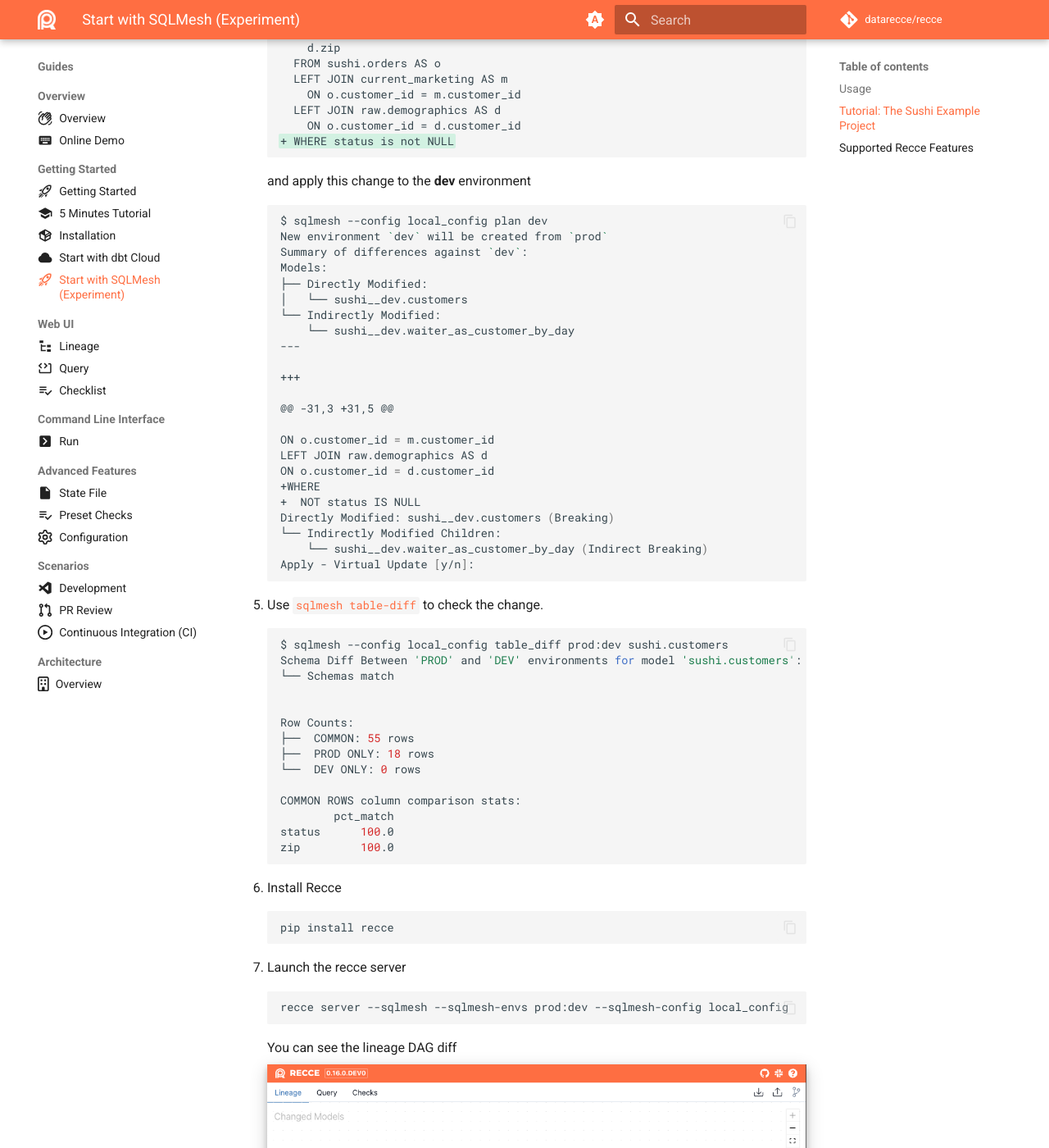
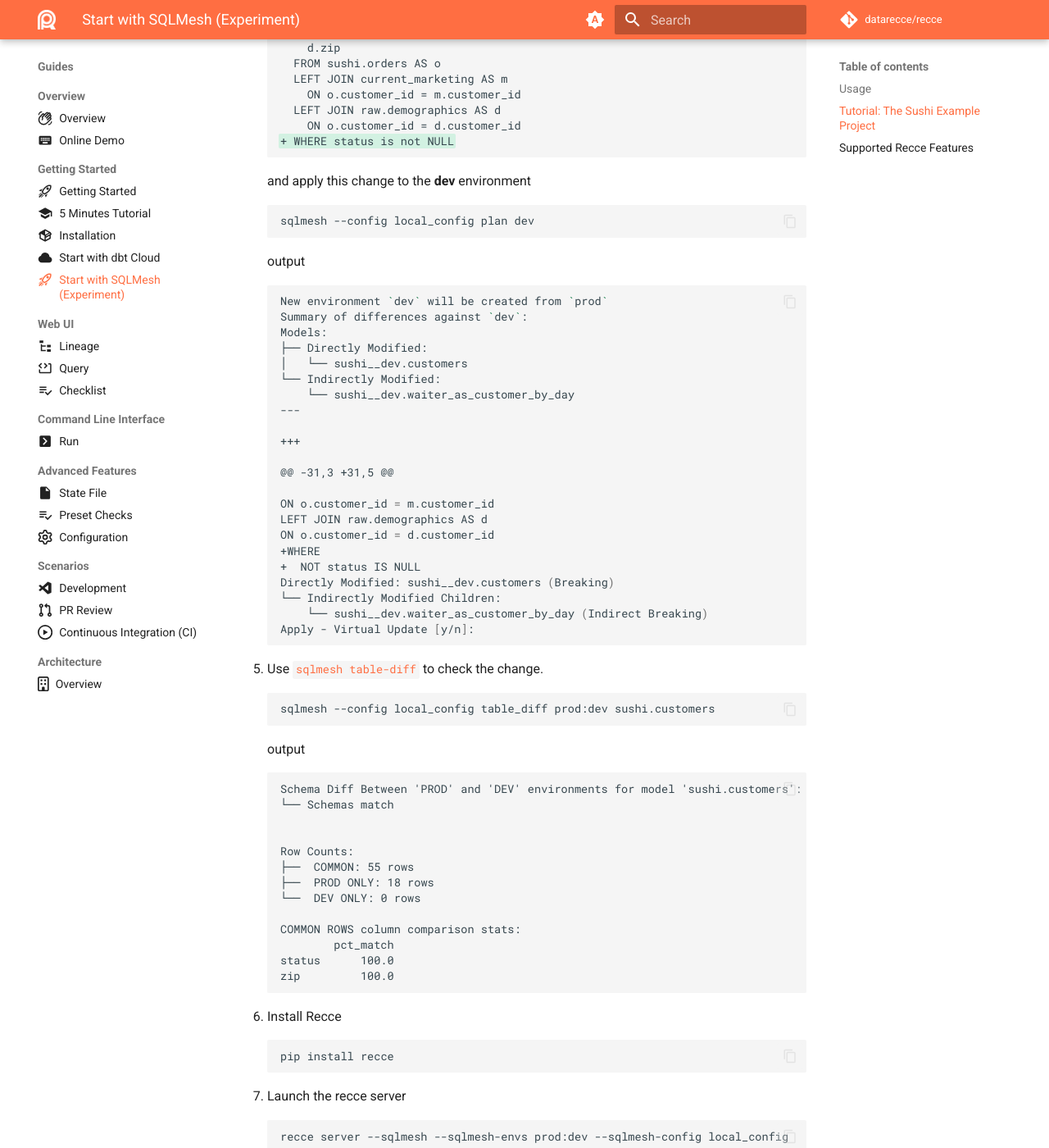
Before and after one commit to DataRecce/recce-documentation, an MkDocs documentation site: the page built from docs/docs/start-with-sqlmesh.md, in a window 1280 px wide and 1400 px high, scrolled down 1279 px. Shown: the whole window at 82% size. Built offline with MkDocs 1.6.1 and Material for MkDocs 9.7.7, drawn with Linux system fonts in a browser that asks for light colours; comment, search, counter and statistics services are not loaded.

Commit message:
Adjust the content. Make the command eaiser to be copied
Signed-off-by: popcorny <celu@infuseai.io>

````diff
--- a/docs/docs/start-with-sqlmesh.md
+++ b/docs/docs/start-with-sqlmesh.md
@@ -72,7 +72,10 @@
     ```
    and apply this change to the **dev** environment
     ```shell
-    $ sqlmesh --config local_config plan dev
+    sqlmesh --config local_config plan dev
+    ```
+    output
+    ```shell
     New environment `dev` will be created from `prod`
     Summary of differences against `dev`:
     Models:
@@ -99,7 +102,10 @@
 
 1. Use `sqlmesh table-diff` to check the change.
     ```shell
-    $ sqlmesh --config local_config table_diff prod:dev sushi.customers
+    sqlmesh --config local_config table_diff prod:dev sushi.customers
+    ```
+    output
+    ```
     Schema Diff Between 'PROD' and 'DEV' environments for model 'sushi.customers':
     └── Schemas match
 
````
